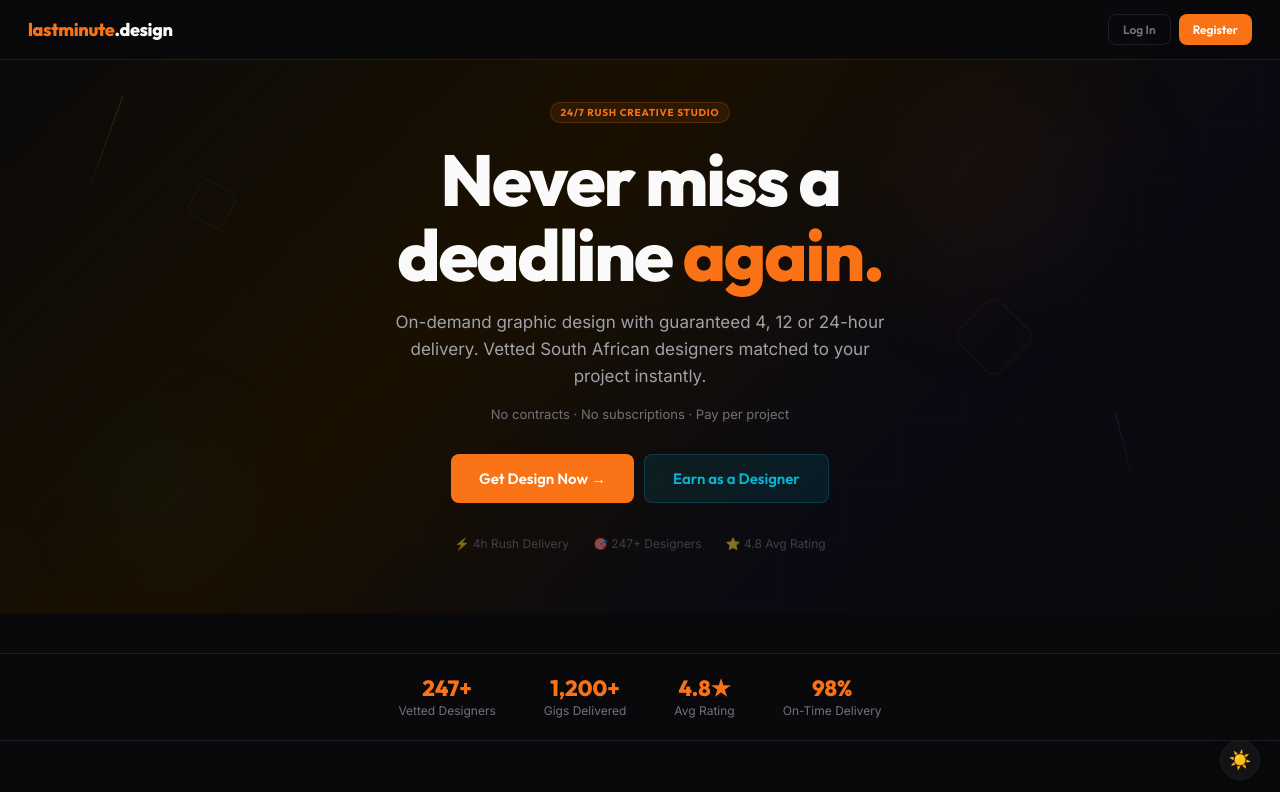
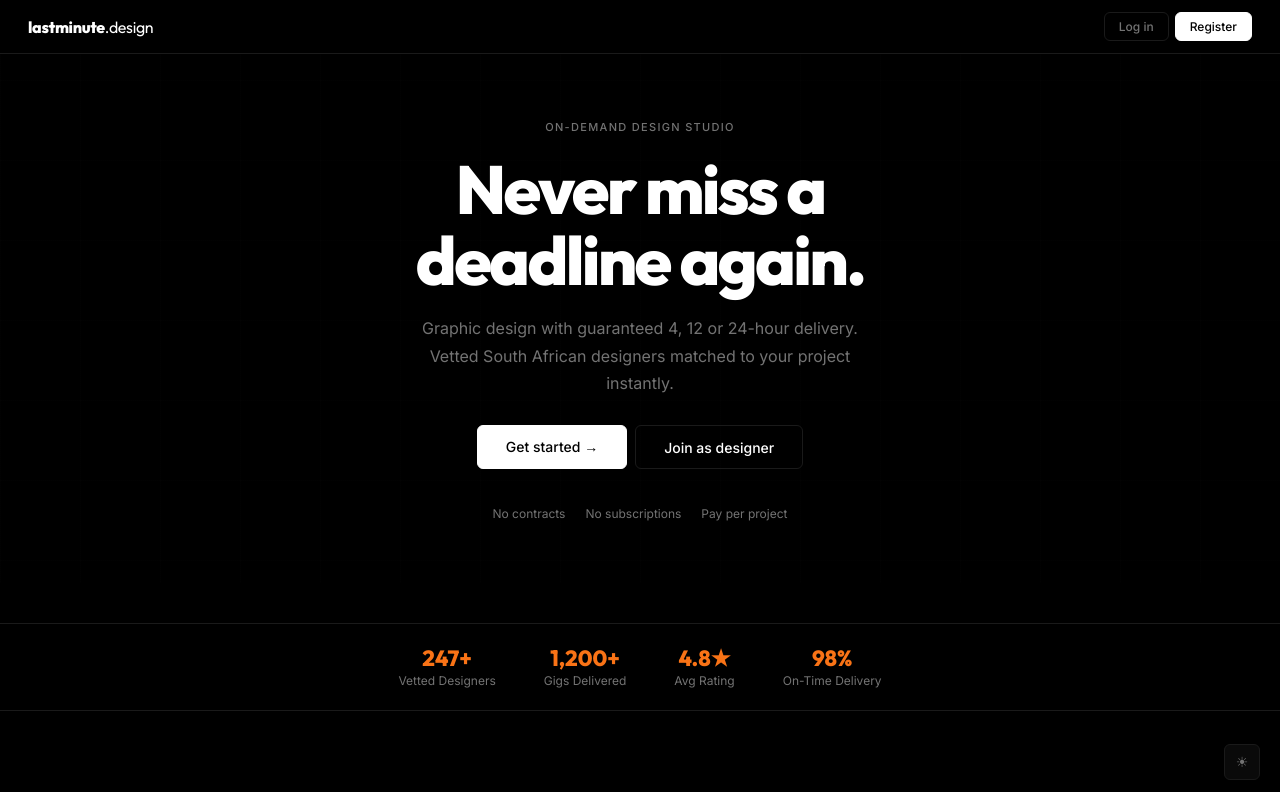
Before and after one commit to beatrootpine/lastminutedesign, a React (Vite) app: page / in a window 1280 px wide. Shown: the top 792 px of the page. Built offline with nearby package versions, Linux system fonts and the light colour scheme.

Commit message:
Update App.jsx

```diff
--- a/App.jsx
+++ b/App.jsx
@@ -66,9 +66,9 @@ const sendEmail = async (type, data) => {
 const CSS = `
 @import url('https://fonts.googleapis.com/css2?family=Inter:wght@400;500;600;700&family=Outfit:wght@400;500;600;700;800&display=swap');
 *{box-sizing:border-box;margin:0;padding:0}
-::-webkit-scrollbar{width:5px}
-::-webkit-scrollbar-thumb{background:#333;border-radius:4px}
-::selection{background:#f97316;color:#09090b}
+::-webkit-scrollbar{width:4px}
+::-webkit-scrollbar-thumb{background:#d4d4d4;border-radius:4px}
+::selection{background:#18181b;color:#fff}
 @keyframes spin{to{transform:rotate(360deg)}}
 @keyframes fadeUp{from{opacity:0;transform:translateY(12px)}to{opacity:1;transform:translateY(0)}}
 @keyframes fadeIn{from{opacity:0}to{opacity:1}}
@@ -76,60 +76,52 @@ const CSS = `
 
 const themes = {
   dark: {
-    bg: "#09090b", card: "#131316", border: "#1e1e24", hover: "#1a1a1f",
-    white: "#fafafa", gray: "#71717a", grayLight: "#a1a1aa",
-    navBg: "rgba(9,9,11,0.85)", cardBg: "#131316",
-    inputBg: "#09090b",
+    bg: "#000000", card: "#0a0a0a", border: "#1a1a1a", hover: "#111",
+    white: "#ffffff", gray: "#737373", grayLight: "#a3a3a3",
+    navBg: "rgba(0,0,0,0.9)", inputBg: "#0a0a0a",
   },
   light: {
-    bg: "#fafafa", card: "#ffffff", border: "#e5e5e5", hover: "#f5f5f5",
-    white: "#18181b", gray: "#71717a", grayLight: "#52525b",
-    navBg: "rgba(255,255,255,0.92)", cardBg: "#ffffff",
-    inputBg: "#f4f4f5",
+    bg: "#ffffff", card: "#fafafa", border: "#e5e5e5", hover: "#f5f5f5",
+    white: "#0a0a0a", gray: "#737373", grayLight: "#525252",
+    navBg: "rgba(255,255,255,0.92)", inputBg: "#f5f5f5",
   },
 };
 
-const accentsByTheme = {
-  dark: {
-    orange: "#f97316", orangeLight: "#fb923c",
-    orangeDim: "rgba(249,115,22,0.1)", orangeBorder: "rgba(249,115,22,0.2)",
-    teal: "#06b6d4", tealLight: "#22d3ee",
-    tealDim: "rgba(6,182,212,0.1)", tealBorder: "rgba(6,182,212,0.2)",
-    green: "#22c55e", red: "#ef4444", yellow: "#eab308",
-  },
-  light: {
-    orange: "#ea580c", orangeLight: "#f97316",
-    orangeDim: "rgba(234,88,12,0.08)", orangeBorder: "rgba(234,88,12,0.15)",
-    teal: "#0891b2", tealLight: "#06b6d4",
-    tealDim: "rgba(8,145,178,0.08)", tealBorder: "rgba(8,145,178,0.15)",
-    green: "#16a34a", red: "#dc2626", yellow: "#ca8a04",
-  },
-};
-
-// Theme context — mutable reference
-let X = { ...themes.dark, ...accentsByTheme.dark };
-const setTheme = (t) => { Object.assign(X, themes[t], accentsByTheme[t]); };
+const shared = {
+  green: "#22c55e", red: "#ef4444", yellow: "#eab308",
+  orange: "#f97316", orangeLight: "#fb923c",
+  orangeDim: "rgba(249,115,22,0.08)", orangeBorder: "rgba(249,115,22,0.15)",
+  teal: "#06b6d4", tealLight: "#22d3ee",
+  tealDim: "rgba(6,182,212,0.08)", tealBorder: "rgba(6,182,212,0.15)",
+};
+
+let X = { ...themes.dark, ...shared };
+const setTheme = (t) => { Object.assign(X, themes[t], shared); };
 
 // ─── UI PRIMITIVES ──────────────────────────────────────────────────────────
-const H = ({ children, s = 24, style }) => <h2 style={{ fontFamily: "Outfit", fontWeight: 700, fontSize: s, color: X.white, letterSpacing: "-0.02em", lineHeight: 1.2, ...style }}>{children}</h2>;
+const H = ({ children, s = 24, style }) => <h2 style={{ fontFamily: "Outfit", fontWeight: 700, fontSize: s, color: X.white, letterSpacing: "-0.03em", lineHeight: 1.15, ...style }}>{children}</h2>;
 const T = ({ children, dim, sm, style }) => <p style={{ fontSize: sm ? 12 : 14, color: dim ? X.gray : X.grayLight, lineHeight: 1.5, ...style }}>{children}</p>;
-const Pill = ({ children, color = X.orange }) => <span style={{ fontSize: 10, fontWeight: 700, fontFamily: "Outfit", textTransform: "uppercase", letterSpacing: "0.08em", padding: "3px 10px", borderRadius: 100, background: color + "18", color, border: `1px solid ${color}30`, display: "inline-block" }}>{children}</span>;
-const Stars = ({ n = 5, s = 13 }) => <span style={{ letterSpacing: 1 }}>{[1,2,3,4,5].map(i => <span key={i} style={{ color: i <= Math.round(n) ? X.orange : "#27272a", fontSize: s }}>★</span>)}</span>;
-const Av = ({ text, s = 36, on }) => <div style={{ width: s, height: s, borderRadius: "50%", flexShrink: 0, background: `linear-gradient(135deg, ${X.orange}, ${X.orangeLight})`, display: "flex", alignItems: "center", justifyContent: "center", fontFamily: "Outfit", fontWeight: 700, fontSize: s * 0.35, color: X.bg, position: "relative" }}>{text}{on !== undefined && <span style={{ position: "absolute", bottom: 0, right: 0, width: 10, height: 10, borderRadius: "50%", background: on ? X.green : "#555", border: `2px solid ${X.card}` }} />}</div>;
+const Pill = ({ children, color = X.white }) => <span style={{ fontSize: 10, fontWeight: 600, fontFamily: "Inter", textTransform: "uppercase", letterSpacing: "0.05em", padding: "2px 8px", borderRadius: 4, background: color + "10", color, border: `1px solid ${color}20`, display: "inline-block" }}>{children}</span>;
+const Stars = ({ n = 5, s = 13 }) => <span style={{ letterSpacing: 1 }}>{[1,2,3,4,5].map(i => <span key={i} style={{ color: i <= Math.round(n) ? X.white : X.border, fontSize: s }}>★</span>)}</span>;
+const Av = ({ text, s = 36, on }) => <div style={{ width: s, height: s, borderRadius: "50%", flexShrink: 0, background: X.white, display: "flex", alignItems: "center", justifyContent: "center", fontFamily: "Outfit", fontWeight: 700, fontSize: s * 0.35, color: X.bg, position: "relative" }}>{text}{on !== undefined && <span style={{ position: "absolute", bottom: 0, right: 0, width: 10, height: 10, borderRadius: "50%", background: on ? X.green : "#555", border: `2px solid ${X.card}` }} />}</div>;
 
 const Btn = ({ children, onClick, v = "primary", full, disabled, sm, style: st }) => {
-  const vs = { primary: { background: X.orange, color: "#ffffff" }, secondary: { background: X.card, color: X.white, border: `1px solid ${X.border}` }, ghost: { background: "transparent", color: X.gray, border: `1px solid ${X.border}` } };
-  return <button onClick={disabled ? undefined : onClick} style={{ fontFamily: "Outfit", fontWeight: 600, fontSize: sm ? 12 : 13, padding: sm ? "7px 14px" : "10px 20px", borderRadius: 8, border: "none", cursor: disabled ? "not-allowed" : "pointer", opacity: disabled ? 0.35 : 1, transition: "all 0.15s", width: full ? "100%" : "auto", display: "inline-flex", alignItems: "center", justifyContent: "center", gap: 6, ...vs[v], ...st }}>{children}</button>;
-};
-
-const Card = ({ children, style: st, onClick }) => <div onClick={onClick} style={{ background: X.card, border: `1px solid ${X.border}`, borderRadius: 10, padding: 20, cursor: onClick ? "pointer" : "default", boxShadow: X.bg === "#fafafa" ? "0 1px 3px rgba(0,0,0,0.04)" : "none", ...st }}>{children}</div>;
+  const vs = {
+    primary: { background: X.white, color: X.bg, border: `1px solid ${X.white}` },
+    secondary: { background: "transparent", color: X.white, border: `1px solid ${X.border}` },
+    ghost: { background: "transparent", color: X.gray, border: `1px solid ${X.border}` },
+  };
+  return <button onClick={disabled ? undefined : onClick} style={{ fontFamily: "Inter", fontWeight: 500, fontSize: sm ? 12 : 13, padding: sm ? "6px 14px" : "9px 20px", borderRadius: 6, cursor: disabled ? "not-allowed" : "pointer", opacity: disabled ? 0.3 : 1, transition: "all 0.15s", width: full ? "100%" : "auto", display: "inline-flex", alignItems: "center", justifyContent: "center", gap: 6, ...vs[v], ...st }}>{children}</button>;
+};
+
+const Card = ({ children, style: st, onClick }) => <div onClick={onClick} style={{ background: X.card, border: `1px solid ${X.border}`, borderRadius: 8, padding: 20, cursor: onClick ? "pointer" : "default", ...st }}>{children}</div>;
 
 const Field = ({ label, value, onChange, type = "text", placeholder, textarea }) => {
-  const b = { width: "100%", background: X.inputBg || X.bg, border: `1px solid ${X.border}`, borderRadius: 8, padding: "10px 14px", color: X.white, fontFamily: "Inter", fontSize: 14, outline: "none" };
-  return <div style={{ marginBottom: 14 }}>{label && <label style={{ display: "block", marginBottom: 5, fontSize: 11, fontWeight: 600, color: X.gray, fontFamily: "Outfit", textTransform: "uppercase", letterSpacing: "0.08em" }}>{label}</label>}{textarea ? <textarea value={value} onChange={e => onChange(e.target.value)} placeholder={placeholder} rows={3} style={{ ...b, resize: "vertical" }} /> : <input type={type} value={value} onChange={e => onChange(e.target.value)} placeholder={placeholder} style={b} />}</div>;
-};
-
-const Bar = ({ pct }) => <div style={{ width: "100%", height: 4, background: X.bg, borderRadius: 2, overflow: "hidden" }}><div style={{ width: `${pct}%`, height: "100%", borderRadius: 2, background: pct > 80 ? X.red : pct > 50 ? X.yellow : X.orange, transition: "width 0.4s" }} /></div>;
+  const b = { width: "100%", background: X.inputBg, border: `1px solid ${X.border}`, borderRadius: 6, padding: "9px 12px", color: X.white, fontFamily: "Inter", fontSize: 13, outline: "none" };
+  return <div style={{ marginBottom: 12 }}>{label && <label style={{ display: "block", marginBottom: 4, fontSize: 11, fontWeight: 500, color: X.gray, fontFamily: "Inter", textTransform: "uppercase", letterSpacing: "0.05em" }}>{label}</label>}{textarea ? <textarea value={value} onChange={e => onChange(e.target.value)} placeholder={placeholder} rows={3} style={{ ...b, resize: "vertical" }} /> : <input type={type} value={value} onChange={e => onChange(e.target.value)} placeholder={placeholder} style={b} />}</div>;
+};
+
+const Bar = ({ pct }) => <div style={{ width: "100%", height: 3, background: X.border, borderRadius: 2, overflow: "hidden" }}><div style={{ width: `${pct}%`, height: "100%", borderRadius: 2, background: pct > 80 ? X.red : X.white, transition: "width 0.4s" }} /></div>;
 
 // ─── COLOR PICKER ────────────────────────────────────────────────────────
 const ColorPicker = ({ label, value, onChange }) => {
@@ -235,12 +227,12 @@ const ColorPicker = ({ label, value, onChange }) => {
   );
 };
 
-const Toasty = ({ msg, onClose }) => { useEffect(() => { const t = setTimeout(onClose, 3000); return () => clearTimeout(t); }, [onClose]); return <div style={{ position: "fixed", top: 16, right: 16, zIndex: 9999, background: X.card, border: `1px solid ${X.border}`, borderRadius: 10, padding: "12px 20px", fontFamily: "Outfit", fontWeight: 600, fontSize: 13, color: X.white, animation: "fadeIn 0.2s ease", boxShadow: X.bg === "#fafafa" ? "0 4px 16px rgba(0,0,0,0.08)" : "0 8px 32px rgba(0,0,0,0.4)", display: "flex", alignItems: "center", gap: 8 }}><span style={{ color: X.orange }}>●</span> {msg}</div>; };
+const Toasty = ({ msg, onClose }) => { useEffect(() => { const t = setTimeout(onClose, 3000); return () => clearTimeout(t); }, [onClose]); return <div style={{ position: "fixed", top: 16, right: 16, zIndex: 9999, background: X.card, border: `1px solid ${X.border}`, borderRadius: 6, padding: "10px 18px", fontFamily: "Inter", fontWeight: 500, fontSize: 13, color: X.white, animation: "fadeIn 0.2s ease", boxShadow: "0 4px 20px rgba(0,0,0,0.15)", display: "flex", alignItems: "center", gap: 8 }}>{msg}</div>; };
 
 const Spinner = ({ text }) => <div style={{ display: "flex", flexDirection: "column", alignItems: "center", justifyContent: "center", minHeight: 200, gap: 14 }}><div style={{ width: 40, height: 40, borderRadius: "50%", border: `3px solid ${X.border}`, borderTopColor: X.orange, animation: "spin 0.8s linear infinite" }} /><T dim>{text || "Loading..."}</T></div>;
 
 // ─── LAYOUT ─────────────────────────────────────────────────────────────────
-const Nav = ({ go, minimal }) => <nav style={{ position: "fixed", top: 0, left: 0, right: 0, zIndex: 100, display: "flex", justifyContent: "space-between", alignItems: "center", padding: "14px 28px", background: X.navBg, backdropFilter: "blur(16px)", borderBottom: `1px solid ${X.border}` }}><span onClick={() => go("landing")} style={{ fontFamily: "Outfit", fontWeight: 800, fontSize: 18, color: X.white, cursor: "pointer", letterSpacing: "-0.02em" }}><span style={{ color: X.orange }}>lastminute</span>.design</span>{!minimal && <div style={{ display: "flex", gap: 8 }}><Btn v="ghost" sm onClick={() => go("customer-login")}>Log In</Btn><Btn sm onClick={() => go("customer-signup")}>Register</Btn></div>}</nav>;
+const Nav = ({ go, minimal }) => <nav style={{ position: "fixed", top: 0, left: 0, right: 0, zIndex: 100, display: "flex", justifyContent: "space-between", alignItems: "center", padding: "12px 28px", background: X.navBg, backdropFilter: "blur(20px)", borderBottom: `1px solid ${X.border}` }}><span onClick={() => go("landing")} style={{ fontFamily: "Outfit", fontWeight: 800, fontSize: 16, color: X.white, cursor: "pointer", letterSpacing: "-0.02em" }}>lastminute<span style={{ fontWeight: 400 }}>.design</span></span>{!minimal && <div style={{ display: "flex", gap: 6 }}><Btn v="ghost" sm onClick={() => go("customer-login")}>Log in</Btn><Btn sm onClick={() => go("customer-signup")}>Register</Btn></div>}</nav>;
 
 const Shell = ({ children, role, go }) => <div style={{ minHeight: "100vh", background: X.bg }}><nav style={{ display: "flex", justifyContent: "space-between", alignItems: "center", padding: "12px 28px", background: "rgba(9,9,11,0.9)", backdropFilter: "blur(16px)", borderBottom: `1px solid ${X.border}`, position: "sticky", top: 0, zIndex: 100 }}><span onClick={() => go("landing")} style={{ fontFamily: "Outfit", fontWeight: 800, fontSize: 18, color: X.white, cursor: "pointer" }}><span style={{ color: X.orange }}>lastminute</span>.design</span><div style={{ display: "flex", alignItems: "center", gap: 10 }}><Pill color={role === "designer" ? X.teal : X.orange}>{role}</Pill><button onClick={() => go("landing")} style={{ background: "none", border: "none", color: X.gray, fontSize: 12, fontFamily: "Inter", cursor: "pointer" }}>Sign out</button></div></nav><div style={{ maxWidth: 720, margin: "0 auto", padding: "28px 20px" }}>{children}</div></div>;
 
@@ -261,42 +253,27 @@ const Landing = ({ go }) => {
       <div style={{
         position: "relative", overflow: "hidden", minHeight: 520,
         display: "flex", alignItems: "center", justifyContent: "center",
-        padding: "100px 20px 60px",
-        background: X.bg === "#fafafa"
-          ? `linear-gradient(135deg, #fff8f0 0%, #fef3e2 40%, #f0f9ff 70%, #fafafa 100%)`
-          : `linear-gradient(135deg, ${X.bg} 0%, #1a1000 40%, #0a0a12 70%, ${X.bg} 100%)`,
+        padding: "120px 20px 60px",
+        background: X.bg,
       }}>
-        {/* Decorative elements */}
-        <div style={{ position: "absolute", top: 40, right: "10%", width: 300, height: 300, borderRadius: "50%", background: `radial-gradient(circle, ${X.orange}${X.bg === "#fafafa" ? "15" : "12"}, transparent 70%)`, filter: "blur(60px)", pointerEvents: "none" }} />
-        <div style={{ position: "absolute", bottom: 20, left: "5%", width: 200, height: 200, borderRadius: "50%", background: `radial-gradient(circle, ${X.teal}${X.bg === "#fafafa" ? "12" : "10"}, transparent 70%)`, filter: "blur(50px)", pointerEvents: "none" }} />
-        <div style={{ position: "absolute", top: "15%", left: "8%", width: 1, height: 120, background: `linear-gradient(to bottom, ${X.orange}40, transparent)`, transform: "rotate(20deg)", pointerEvents: "none" }} />
-        <div style={{ position: "absolute", bottom: "20%", right: "12%", width: 1, height: 80, background: `linear-gradient(to bottom, ${X.teal}30, transparent)`, transform: "rotate(-15deg)", pointerEvents: "none" }} />
-        <div style={{ position: "absolute", top: "50%", right: "20%", width: 60, height: 60, border: `1px solid ${X.orange}15`, borderRadius: 12, transform: "rotate(45deg)", pointerEvents: "none" }} />
-        <div style={{ position: "absolute", top: "30%", left: "15%", width: 40, height: 40, border: `1px solid ${X.teal}15`, borderRadius: 8, transform: "rotate(30deg)", pointerEvents: "none" }} />
-
-        {/* Banner grid pattern */}
-        <div style={{ position: "absolute", inset: 0, backgroundImage: `linear-gradient(${X.border}08 1px, transparent 1px), linear-gradient(90deg, ${X.border}08 1px, transparent 1px)`, backgroundSize: "60px 60px", pointerEvents: "none" }} />
+        {/* Subtle grid */}
+        <div style={{ position: "absolute", inset: 0, backgroundImage: `linear-gradient(${X.border}40 1px, transparent 1px), linear-gradient(90deg, ${X.border}40 1px, transparent 1px)`, backgroundSize: "80px 80px", pointerEvents: "none", opacity: 0.3 }} />
 
         {/* Content */}
-        <div style={{ position: "relative", zIndex: 1, textAlign: "center", maxWidth: 700 }}>
-          <Pill>24/7 Rush Creative Studio</Pill>
-          <h1 style={{ fontFamily: "Outfit", fontWeight: 800, fontSize: "clamp(40px, 7vw, 72px)", lineHeight: 1.04, color: X.white, margin: "20px 0 16px", letterSpacing: "-0.03em" }}>
-            Never miss a<br />deadline <span style={{ color: X.orange }}>again.</span>
+        <div style={{ position: "relative", zIndex: 1, textAlign: "center", maxWidth: 640 }}>
+          <div style={{ fontSize: 11, fontWeight: 500, fontFamily: "Inter", textTransform: "uppercase", letterSpacing: "0.12em", color: X.gray, marginBottom: 20 }}>On-demand design studio</div>
+          <h1 style={{ fontFamily: "Outfit", fontWeight: 800, fontSize: "clamp(40px, 7vw, 68px)", lineHeight: 1.04, color: X.white, margin: "0 0 20px", letterSpacing: "-0.04em" }}>
+            Never miss a<br />deadline again.
           </h1>
-          <p style={{ fontSize: 17, color: X.grayLight, maxWidth: 500, margin: "0 auto 16px", lineHeight: 1.6 }}>
-            On-demand graphic design with guaranteed 4, 12 or 24-hour delivery. Vetted South African designers matched to your project instantly.
+          <p style={{ fontSize: 16, color: X.gray, maxWidth: 460, margin: "0 auto 28px", lineHeight: 1.7 }}>
+            Graphic design with guaranteed 4, 12 or 24-hour delivery. Vetted South African designers matched to your project instantly.
           </p>
-          <p style={{ fontSize: 13, color: X.gray, marginBottom: 32 }}>
-            No contracts · No subscriptions · Pay per project
-          </p>
-          <div style={{ display: "flex", gap: 10, justifyContent: "center", flexWrap: "wrap" }}>
-            <Btn onClick={() => go("customer-signup")} style={{ padding: "14px 28px", fontSize: 15 }}>Get Design Now →</Btn>
-            <Btn v="secondary" onClick={() => go("designer-register")} style={{ padding: "14px 28px", fontSize: 15, background: X.tealDim, color: X.teal, border: `1px solid ${X.tealBorder}` }}>Earn as a Designer</Btn>
-          </div>
-
-          {/* Mini trust line */}
-          <div style={{ display: "flex", justifyContent: "center", gap: 24, marginTop: 32, opacity: 0.5 }}>
-            {["⚡ 4h Rush Delivery", "🎯 247+ Designers", "⭐ 4.8 Avg Rating"].map(t => (
+          <div style={{ display: "flex", gap: 8, justifyContent: "center", flexWrap: "wrap" }}>
+            <Btn onClick={() => go("customer-signup")} style={{ padding: "12px 28px", fontSize: 14 }}>Get started →</Btn>
+            <Btn v="secondary" onClick={() => go("designer-register")} style={{ padding: "12px 28px", fontSize: 14 }}>Join as designer</Btn>
+          </div>
+          <div style={{ display: "flex", justifyContent: "center", gap: 20, marginTop: 36 }}>
+            {["No contracts", "No subscriptions", "Pay per project"].map(t => (
               <T key={t} sm dim>{t}</T>
             ))}
           </div>
@@ -415,7 +392,7 @@ const Landing = ({ go }) => {
       </div>
 
       {/* ─── FOR DESIGNERS ─── */}
-      <div style={{ borderTop: `1px solid ${X.border}`, background: X.bg === "#fafafa" ? "linear-gradient(180deg, #f0fafb, #fafafa)" : "linear-gradient(180deg, rgba(6,182,212,0.04), transparent)" }}>
+      <div style={{ borderTop: `1px solid ${X.border}`, background: X.bg }}>
         <Section>
           <div style={{ textAlign: "center", marginBottom: 40 }}>
             <Pill color={X.teal}>For Designers</Pill>
@@ -490,7 +467,7 @@ const Landing = ({ go }) => {
       </div>
 
       {/* ─── FINAL CTA ─── */}
-      <div style={{ borderTop: `1px solid ${X.border}`, background: X.bg === "#fafafa" ? "linear-gradient(180deg, #fef8f0, #fafafa)" : "linear-gradient(180deg, rgba(249,115,22,0.06), transparent)" }}>
+      <div style={{ borderTop: `1px solid ${X.border}`, background: X.bg }}>
         <Section style={{ textAlign: "center", paddingTop: 60, paddingBottom: 60 }}>
           <SectionH>Ready to stop missing deadlines?</SectionH>
           <SectionP style={{ margin: "0 auto 28px" }}>
@@ -1531,7 +1508,7 @@ const Dashboard = ({ role, profile, onLogout, createGig, acceptGig, deliverGig,
     <div style={{ display: "flex", minHeight: "100vh", background: X.bg }}>
       {/* Sidebar */}
       <div style={{ width: sideOpen ? 220 : 0, flexShrink: 0, background: X.card, borderRight: `1px solid ${X.border}`, transition: "width 0.2s", overflow: "hidden", display: "flex", flexDirection: "column" }}>
-        <div style={{ padding: "16px 14px", borderBottom: `1px solid ${X.border}` }}><span style={{ fontFamily: "Outfit", fontWeight: 800, fontSize: 16, color: X.white }}><span style={{ color: accent }}>lastminute</span>.design</span></div>
+        <div style={{ padding: "16px 14px", borderBottom: `1px solid ${X.border}` }}><span style={{ fontFamily: "Outfit", fontWeight: 800, fontSize: 15, color: X.white, letterSpacing: "-0.02em" }}>lastminute<span style={{ fontWeight: 400 }}>.design</span></span></div>
         <div style={{ padding: 14, borderBottom: `1px solid ${X.border}` }}><div style={{ display: "flex", alignItems: "center", gap: 8 }}><div style={{ width: 32, height: 32, borderRadius: "50%", background: `linear-gradient(135deg, ${accent}, ${isCust ? X.orangeLight : X.tealLight})`, display: "flex", alignItems: "center", justifyContent: "center", fontFamily: "Outfit", fontWeight: 700, fontSize: 12, color: X.bg }}>{(profile.name||"?").split(" ").map(w=>w[0]).join("").slice(0,2)}</div><div style={{ overflow: "hidden" }}><T sm style={{ color: X.white, fontWeight: 600, whiteSpace: "nowrap", overflow: "hidden", textOverflow: "ellipsis" }}>{profile.name}</T><Pill color={accent}>{role}</Pill></div></div></div>
         <div style={{ padding: "8px 6px", flex: 1 }}>{sideItems.map(i => <SideIcon key={i.key} icon={i.icon} label={i.label} active={section === i.key && !showCreate && !selectedGig} color={accent} onClick={() => { setSection(i.key); setShowCreate(false); setSelectedGig(null); }} badge={i.badge} />)}</div>
         {isCust && <div style={{ padding: "8px 10px", borderTop: `1px solid ${X.border}` }}><Btn full sm onClick={() => {
@@ -1771,15 +1748,15 @@ export default function App() {
       <style>{CSS}{`body{background:${X.bg};color:${X.white};transition:background 0.3s,color 0.3s}`}</style>
       {toast && <Toasty msg={toast} onClose={() => setToast(null)} />}
 
-      {/* Theme toggle — fixed bottom right */}
+      {/* Theme toggle */}
       <button onClick={toggleTheme} style={{
         position: "fixed", bottom: 20, right: 20, zIndex: 9999,
-        width: 40, height: 40, borderRadius: "50%",
+        width: 36, height: 36, borderRadius: 6,
         background: X.card, border: `1px solid ${X.border}`,
-        color: X.white, fontSize: 18, cursor: "pointer",
+        color: X.gray, fontSize: 14, cursor: "pointer",
         display: "flex", alignItems: "center", justifyContent: "center",
-        boxShadow: "0 4px 16px rgba(0,0,0,0.2)", transition: "all 0.3s",
-      }}>{theme === "dark" ? "☀️" : "🌙"}</button>
+        transition: "all 0.3s",
+      }}>{theme === "dark" ? "☀" : "☾"}</button>
 
       {pg === "landing" && <Landing go={setPg} />}
       {pg === "customer-login" && <AuthScreen go={setPg} onAuth={handleAuth} mode="login" role="customer" />}
```
